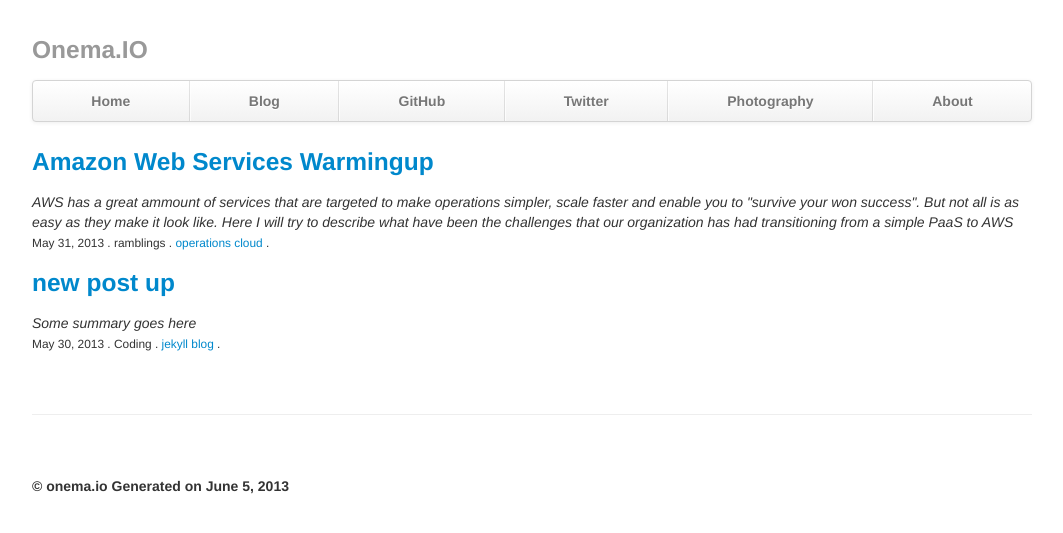
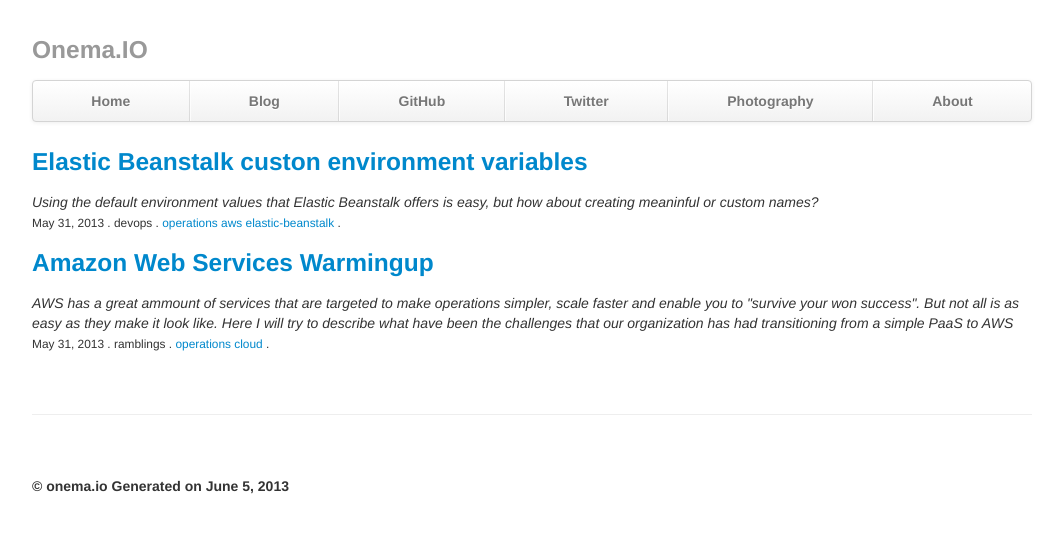
Before and after one commit to onema/onema.github.io, a Jekyll site: the page built from blog/index.html, in a window 1280 px wide. Shown: the top 533 px of the page, without its empty margins (108-1171 px from the left). Built offline with Jekyll 4.4.1, drawn with Linux system fonts in a browser that asks for light colours; Markdown is read by kramdown in place of the engine named in the settings; comment, search, counter and statistics services are not loaded.

Commit message:
adding post about env vars and added tag files.

```diff
--- /dev/null
+++ b/_includes/tags.html
@@ -0,0 +1,6 @@
+<h2>Tags</h2>
+<ul>
+    {% for tag in site.tags %}
+    <li><a href="/tags/{{ tag[0] }}">{{ tag[0] }}</a></li>
+    {% endfor %}
+</ul>
--- a/_posts/2013-05-30-just-want-to-get-this-blog-up.html
+++ /dev/null
@@ -1,17 +0,0 @@
----
-layout: blogpost
-title: new post up
-category: Coding
-tags: jekyll blog
-year: 2013
-month: 5
-day: 30
-published: true
-summary: Some summary goes here
-description: small descripton
----
-    <h2>Why?</h2>
-    <p>Well, because!</p>
-    <p>
-        text here
-    </p>
--- /dev/null
+++ b/_posts/2013-05-31-elastic-beanstal-custom-environment-variables.html
@@ -0,0 +1,70 @@
+---
+layout: blogpost
+title: Elastic Beanstalk custon environment variables
+category: devops
+tags: operations aws elastic-beanstalk
+year: 2013
+month: 5
+day: 31
+published: true
+summary: Using the default environment values that Elastic Beanstalk offers is easy, but how about creating meaninful or custom names?
+description: Creating custom environment variables in AWS Elastic Beanstalk
+---
+
+    <h2>Elastic Beanstalk custon environment variables</h2>
+    <h3>Why use environment variables</h3>
+    <p>
+        When developing an application some times you want to use different configuration values
+        between development, staging/testing, and production environments. Many modern frameworks
+        provide easy ways to set different configurations based on what environment you are using.
+        Further more there may be instances when you want to use API keys, secret, SMTP username and passwords, etc,
+        that you want to keep secret and not commit to the repository. One common
+        solution to address this problem is to set environment variables.
+    </p>
+
+    <h3>How to set environment variables?</h3>
+    <p>
+        There are different ways to set these variables. Using Apache, for example, if you have mod_env you can set an environment variable
+        using the <a href="http://httpd.apache.org/docs/2.2/mod/mod_env.html#setenv">SetEnv</a> directive in your .htaccess.
+        Using PHP you could set it by using the <a href="http://php.net/manual/en/function.putenv.php">putenv</a>
+        function and use it in a file that is used on every request.
+        In a PHP application you will have access to these values via the <code>$_SERVER</code>
+        super global or the <a href="http://www.php.net/manual/en/function.getenv.php">getenv</a> function.
+    </p>
+
+    <p>
+        Up until now it is still not clear how we are going to keep the value of the variables separate from our code.
+        To do this in Elastic Beanstalk they provide by default 5 environment variables called PARAM1-5
+        that can be set through the AWS Console under Environment Details -> Edit Config -> Container
+    </p>
+        <img src="http://i.stack.imgur.com/BeOyh.png" >
+    <p>
+        Five values can be limiting or you may want to use more meaningful names such as
+        <code>DB_USERNAME</code> and <code>DB_PASSWORD</code>. To do this you need
+        to use <a href="http://docs.aws.amazon.com/elasticbeanstalk/latest/dg/customize-containers-ec2.html#customize-containers-format-options">ebextension config</a> files:
+    </p>
+
+    <p>
+        To do this create a directory at the root of your project called <code>.ebextensions/</code>
+
+        Then create a file called environment.config (this file can be called anything but it must have the .config extension) and add the following values
+    </p>
+    <pre><code>
+option_settings:
+  - option_name: CUSTON_ENV
+    value: staging
+    </code></pre>
+
+    <p>
+        After you deploy your application you will see this new value under
+        Environment Details -> Edit Configuration -> Container
+        To prevent committing to your repository values like API keys, secrets and so on, you can put a placeholder value.
+    </p>
+    <pre><code>
+option_settings:
+  - option_name: SOME_API_KEY
+    value: placeholder-value-change-me
+    </code></pre>
+    <p>
+       You can update the values in the AWS console. Updating the values in the config file, or removing it will not update the value in the console.
+    </p>
--- /dev/null
+++ b/blog/tags.html
@@ -0,0 +1,5 @@
+---
+layout: default
+title: "Blogging like a hacker"
+---
+{% include tags.html %}
```
Also changed, not shown: blog/index.html (line endings or trailing spaces).
